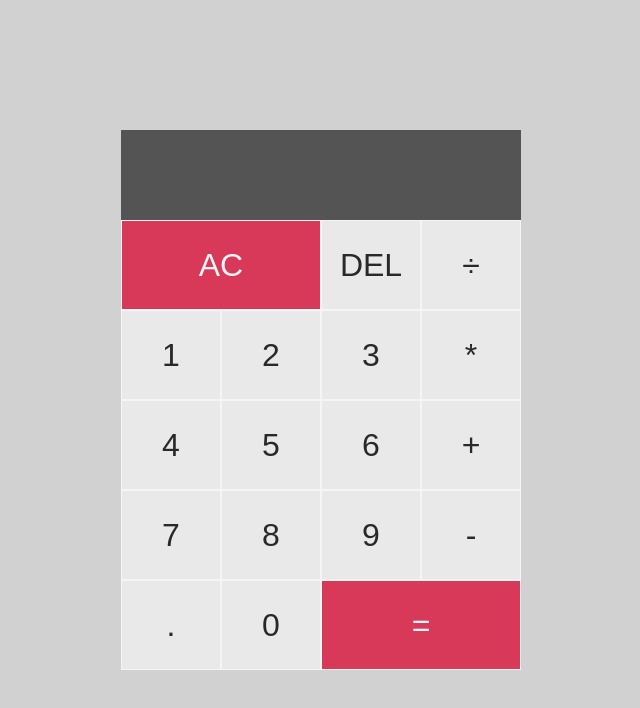
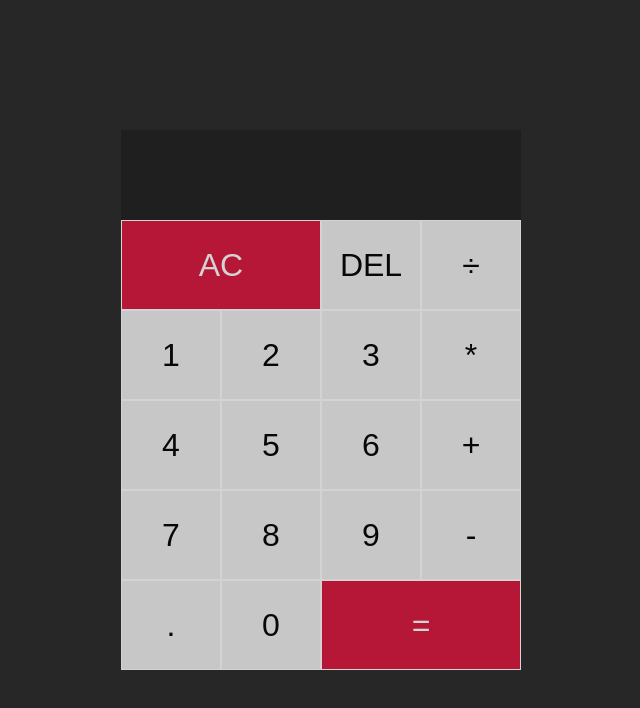
Before and after one commit to devbuda/JavaScript, a plain HTML site: page Calculator (HTML - CSS - JS)/index.html in a window 1280 px wide. Shown: the whole page, without its empty margins (319-959 px from the left). Drawn offline with Linux system fonts and the light colour scheme.

Commit message:
Update style.css

```diff
--- a/Calculator (HTML - CSS - JS)/style.css
+++ b/Calculator (HTML - CSS - JS)/style.css
@@ -9,7 +9,7 @@
 body{
     margin: 0;
     padding: 0;
-    background-color: #D1D1D1;
+    background-color: #272727;
 opacity: 0.8;
 background-size: 10px 10px;
 }
@@ -43,7 +43,7 @@ background-size: 10px 10px;
 
 .output{
     grid-column: 1 / -1;
-    background-color: rgba(0, 0, 0, 0.75);
+    background-color: rgba(0, 0, 0, 0.25);
     display: flex;
     align-items: flex-end;
     justify-content: space-around;
```
